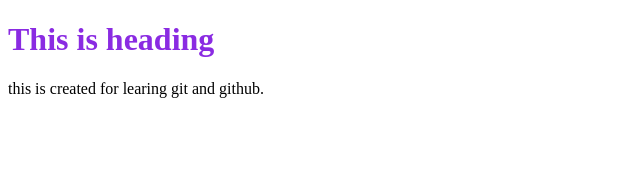
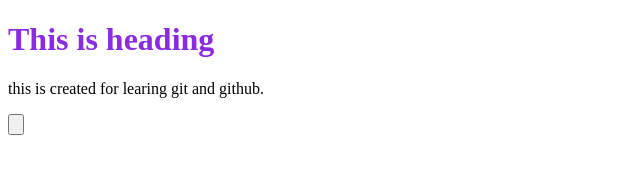
Before and after one commit to sneha-bhardwaj7/localrepo, a plain HTML site: page index.html in a window 1280 px wide. Shown: the full height of the page, 0-640 px from the left. Drawn offline with Linux system fonts and the light colour scheme.

Commit message:
add button

```diff
--- a/index.html
+++ b/index.html
@@ -9,5 +9,6 @@
 <body>
     <h1>This is heading</h1>
     <p>this is created for learing git and github.</p>
+    <input type="button" placeholder="click me!!">
 </body>
 </html>
```
